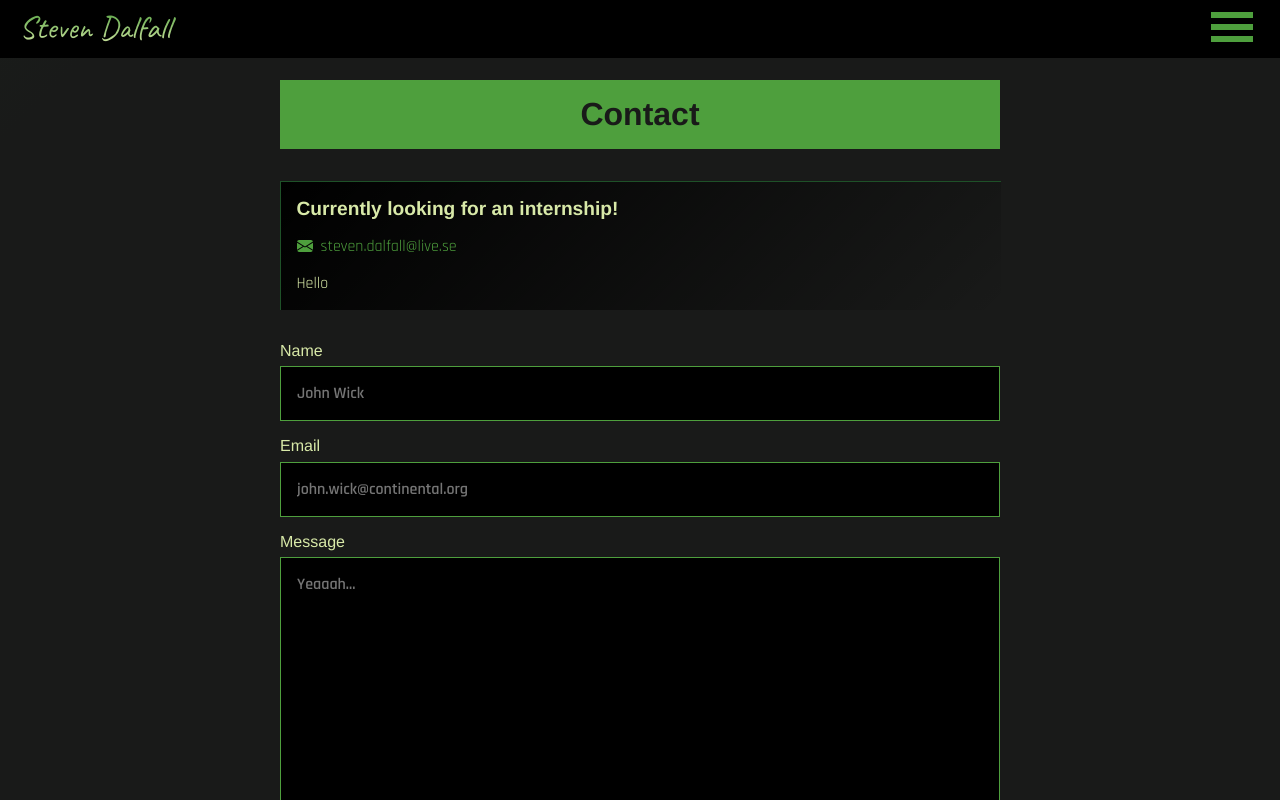
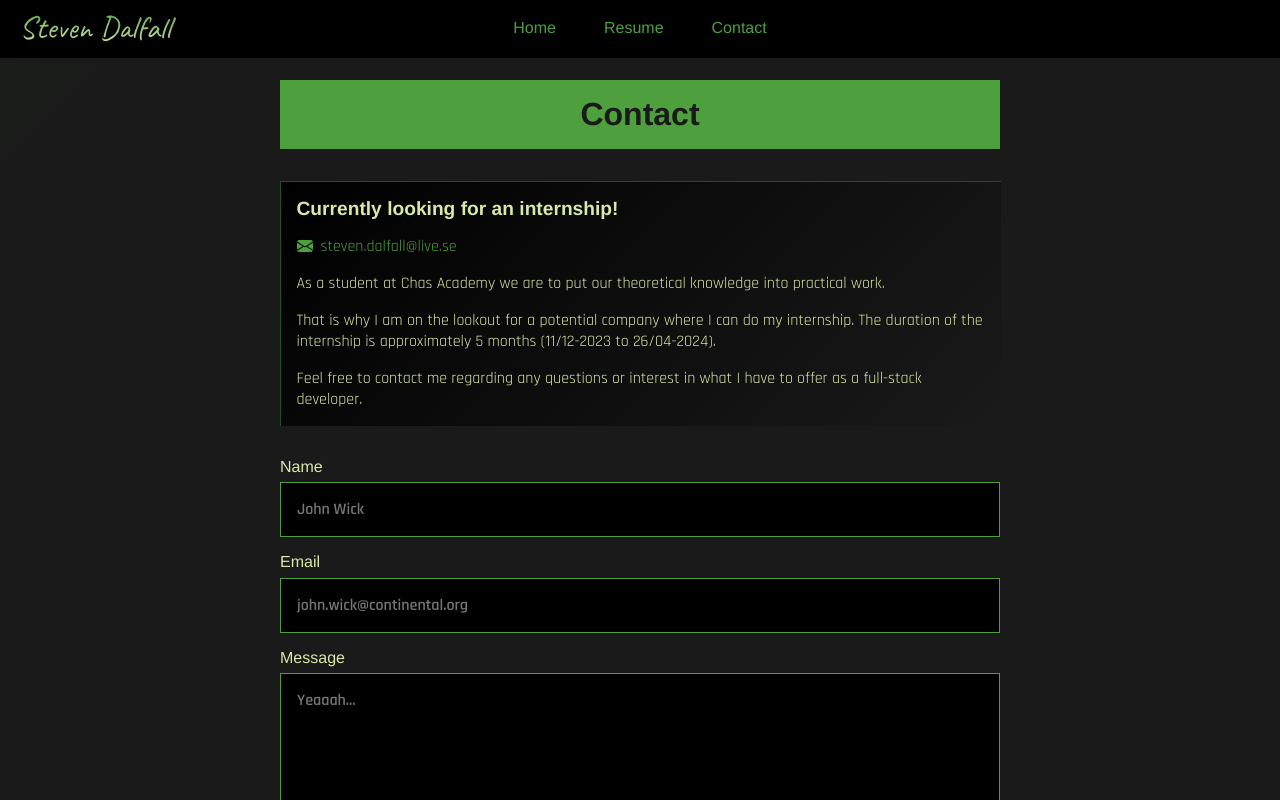
Before and after one commit to lordstimpa/Portfolio, a React (Vite) app: page /contact in a window 1280 px wide. Shown: the top 800 px of the page. Built offline with nearby package versions, Linux system fonts and the light colour scheme; no server answers.

Commit message:
Updated contact info

```diff
--- a/src/components/Contact.jsx
+++ b/src/components/Contact.jsx
@@ -198,7 +198,15 @@ const Contact = () => {
             <BsFillEnvelopeFill id="EmailIcon" />
             <p> steven.dalfall@live.se</p>
           </a>
-          <p className="InternInfo">Hello</p>
+          <p className="InternInfo">
+            As a student at Chas Academy we are to put our theoretical knowledge into practical work.
+          </p>
+          <p className="InternInfo">
+            That is why I am on the lookout for a potential company where I can do my internship. The duration of the internship is approximately 5 months {"(11/12-2023 to 26/04-2024)."}
+          </p>
+          <p className="InternInfo">
+            Feel free to contact me regarding any questions or interest in what I have to offer as a full-stack developer.
+          </p>
         </div>
 
         <div className="FormContainer">
--- a/src/components/TopNav.jsx
+++ b/src/components/TopNav.jsx
@@ -8,8 +8,23 @@ import { GiHamburgerMenu } from "react-icons/gi";
 const Body = styled.div`
   position: fixed;
   min-width: 100vw;
+  height: 3.6rem;
+  background-color: rgb(0, 0, 0);
 
   & .Links {
+    position: fixed;
+    width: 100%;
+    text-align: center;
+    margin-top: 1.2em;
+
+    & .Link:hover {
+      cursor: pointer;
+      color: rgb(216, 233, 168);
+      transition: 0.2s;
+    }
+  }
+
+  & .burgerLinks {
     position: fixed;
     right: 0;
     width: ${(props) => (props.linkWidth ? "100%" : "0")};
@@ -18,24 +33,22 @@ const Body = styled.div`
     background: linear-gradient(180deg, rgb(25, 26, 25), rgb(0, 0, 0));
     transition: 1s;
 
-    & .Link {
-      padding: 1.5em;
-      text-align: left;
-      color: rgb(78, 159, 61);
-      text-decoration: none;
-      transition: all 0.2s;
-
-      :hover {
-        cursor: pointer;
-        background: rgb(78, 159, 61);
-        color: rgb(25, 26, 25);
-        transition: 0.2s;
-      }
+    & .Link:hover {
+      cursor: pointer;
+      color: rgb(216, 233, 168);
+      transition: 0.2s;
     }
   }
 
+  & .Link {
+    margin: 1.5em;
+    text-align: left;
+    color: rgb(78, 159, 61);
+    text-decoration: none;
+    transition: all 0.2s;
+  }
+
   & .burgerMenu {
-    background: rgb(0, 0, 0);
     text-align: right;
     padding: 0.2em 1.5em;
 
@@ -43,10 +56,10 @@ const Body = styled.div`
       font-size: 3em;
       transition: 0.2s;
       color: rgb(78, 159, 61);
+    }
 
-      :hover {
-        cursor: pointer;
-      }
+    #burgerMenuIcon:hover {
+      cursor: pointer;
     }
   }
 
@@ -66,6 +79,15 @@ const Body = styled.div`
   }
 
   @media only screen and (min-width: 800px) {
+    .burgerMenu {
+      display: none;
+    }
+  }
+
+  @media only screen and (max-width: 800px) {
+    .Links {
+      display: none;
+    }
   }
 `;
 
@@ -81,10 +103,21 @@ const TopNav = () => {
       <div className="Name">
         <h2>Steven Dalfall</h2>
       </div>
+      <div className="Links">
+        <Link to="/" className="Link">
+          Home
+        </Link>
+        <Link to="/resume" className="Link">
+          Resume
+        </Link>
+        <Link to="/contact" className="Link">
+          Contact
+        </Link>
+      </div>
       <div className="burgerMenu">
-        <GiHamburgerMenu onClick={handleClick} />
+        <GiHamburgerMenu onClick={handleClick} id="burgerMenuIcon" />
       </div>
-      <div className="Links">
+      <div className="burgerLinks">
         <Link to="/" className="Link" onClick={handleClick}>
           Home
         </Link>
```
